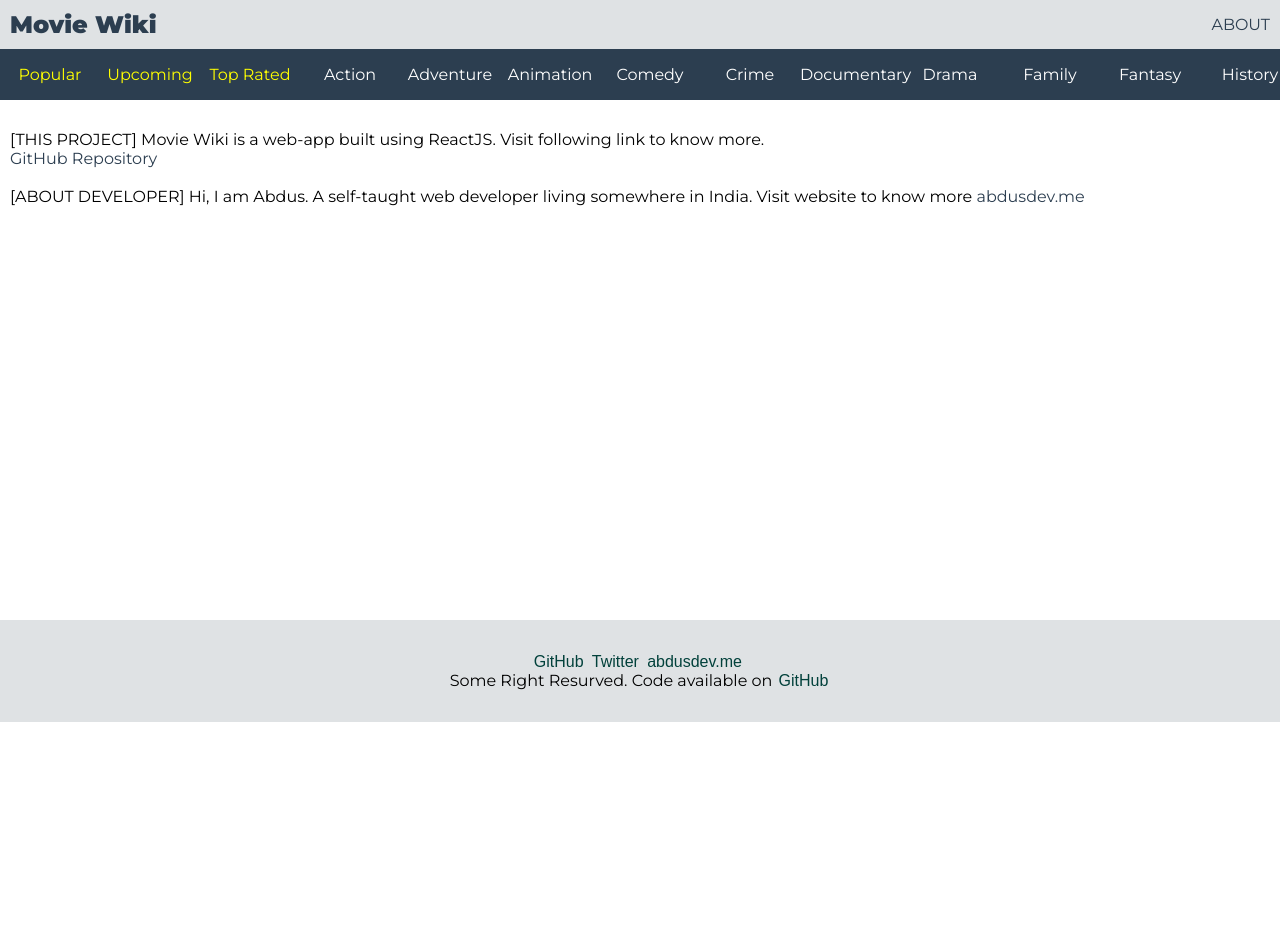
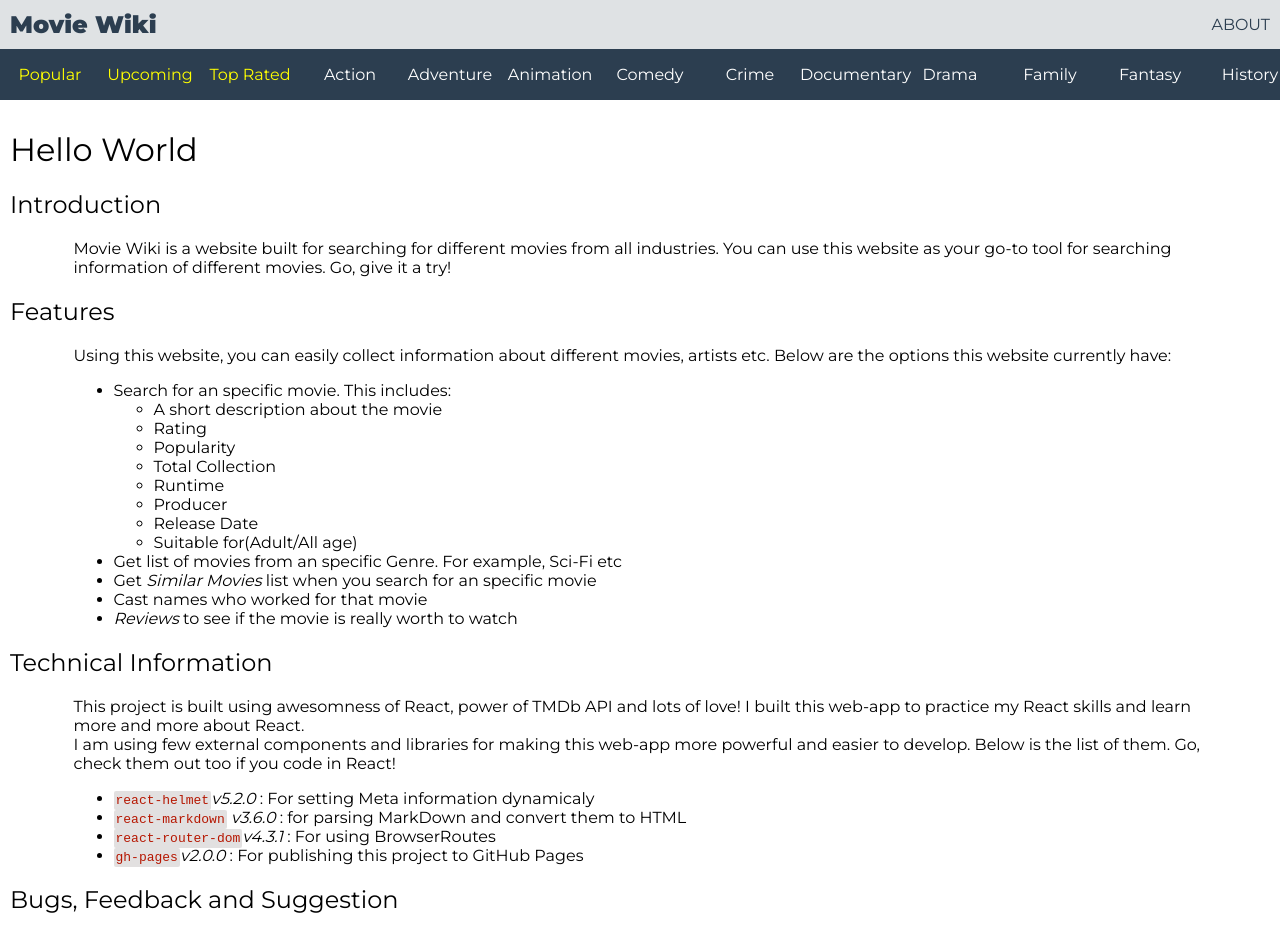
Before and after one commit to abdus/movie-wiki, a React (Create React App) app: page /movie-wiki/about in a window 1280 px wide. Shown: the top 935 px of the page. Before the commit the page ends 800 px from the top, so only its background shows below. Built offline with nearby package versions, Linux system fonts and the light colour scheme.

Commit message:
updated about page

```diff
--- a/package.json
+++ b/package.json
@@ -6,7 +6,6 @@
   "dependencies": {
     "react": "^16.5.2",
     "react-dom": "^16.5.2",
-    "react-expand-collapse": "^0.2.0",
     "react-helmet": "^5.2.0",
     "react-markdown": "^3.6.0",
     "react-router-dom": "^4.3.1",
--- /dev/null
+++ b/src/components/About.css
@@ -0,0 +1,18 @@
+.about h1,
+.about h2,
+.about h3,
+.about h4,
+.about h5,
+.about h6 {
+    font-weight: 300;
+}
+.about .content {
+    width: 90%;
+    margin: auto;
+}
+.about code {
+    background: #d3d0d0a6;
+    color: #b61702;
+    padding: 2px;
+    border-radius: 2px;
+}
--- a/src/components/About.js
+++ b/src/components/About.js
@@ -1,12 +1,56 @@
 import React from 'react';
+import './About.css';
 
 const About = () => {
     return(
-        <div style={{margin: '30px 0 0 10px', minHeight: '60vh'}}>
-            [THIS PROJECT] Movie Wiki is a web-app built using ReactJS. Visit following link to know more.<br/>
-            <a href="https://github.com/thisisabdus/movie-wiki">GitHub Repository</a>
-            <br/><br/>
-            [ABOUT DEVELOPER] Hi, I am Abdus. A self-taught web developer living somewhere in India. Visit website to know more <a href="https://abdusdev.me">abdusdev.me</a>
+        <div className="about" style={{margin: '30px 0 0 10px', minHeight: '60vh'}}>
+            <h1>Hello World</h1>
+            <h2>Introduction</h2>
+            <div className="content">
+                Movie Wiki is a website built for searching for different movies from all industries. You can use this website as your go-to tool for searching information of different movies. Go, give it a try!
+            </div>
+            <h2>Features</h2>
+            <div className="content">
+                Using this website, you can easily collect information about different movies, artists etc. Below are the options this website currently have:
+                <ul>
+                    <li>Search for an specific movie. This includes: </li>
+                    <ul>
+                        <li>A short description about the movie</li>
+                        <li>Rating</li>
+                        <li>Popularity</li>
+                        <li>Total Collection</li>
+                        <li>Runtime</li>
+                        <li>Producer</li>
+                        <li>Release Date</li>
+                        <li>Suitable for(Adult/All age)</li>
+                    </ul>
+                    <li>Get list of movies from an specific Genre. For example, Sci-Fi etc</li>
+                    <li>Get <em>Similar Movies</em> list when you search for an specific movie</li>
+                    <li>Cast names who worked for that movie</li>
+                    <li><em>Reviews</em> to see if the movie is really worth to watch</li>
+                </ul>
+            </div>
+            <h2>Technical Information</h2>
+            <div className="content">
+                This project is built using awesomness of React, power of TMDb API and lots of love! I built this web-app to practice my React skills and learn more and more about React. <br/>
+                I am using few external components and libraries for making this web-app more powerful and easier to develop. Below is the list of them. Go, check them out too if you code in React!
+                <ul>
+                    <li><code>react-helmet</code><em>v5.2.0</em> : For setting Meta information dynamicaly</li>
+                    <li><code>react-markdown</code> <em>v3.6.0</em> : for parsing MarkDown and convert them to HTML</li>
+                    <li><code>react-router-dom</code><em>v4.3.1</em> : For using BrowserRoutes</li>
+                    <li><code>gh-pages</code><em>v2.0.0</em> : For publishing this project to GitHub Pages</li>
+                </ul>
+            </div>
+            <h2>Bugs, Feedback and Suggestion</h2>
+            <div className="content">
+                If you've encountered any bugs or errors in this website, please let me know via <a href="mailto:dev.abdus@gmail.com">Email</a>, <a href="https://twitter.com/thisisabdus">Twitter</a> or <a href="https://github.com/thisisabdus/issues">GitHub Issues</a>. <br/>
+                Have any suggestions or feedback, you are always welcome! Just drop them in <a href="mailto:dev.abdus@gmail.com">Email</a> or <a href="https://twitter.com/thisisabdus">Twitter</a> or in WhatsApp. I am waiting to hear back from you &lt;3. <br/>
+            </div>
+            <h2>Finally, About Me</h2>
+            <div className="content">
+                Hello again, My name is Abdus and I live in a village somewhere in India. Thank you a lot for visiting this website. I really appriciate it! If you want to connect with me, I am on the web as @thisisAbdus. Drop me a message :) (<a href="https://github.com/thisisabdus">Github</a>, <a href="https://linkedin.com/in/thisisabdus">LinkedIn</a>, <a href="https://twitter.com/thisisabdus">Twitter</a>, <a href="https://medium.com/@thisisabdus">Medium</a> ,<a href="https://abdusdev.me">Website</a>) <br/><br/>
+                Thank you for making it upto here! Have a good day ahead!
+            </div>
         </div>
     )
 }
```
Also changed, not shown: 1 other file (tests, documents, lock files or other folders).
